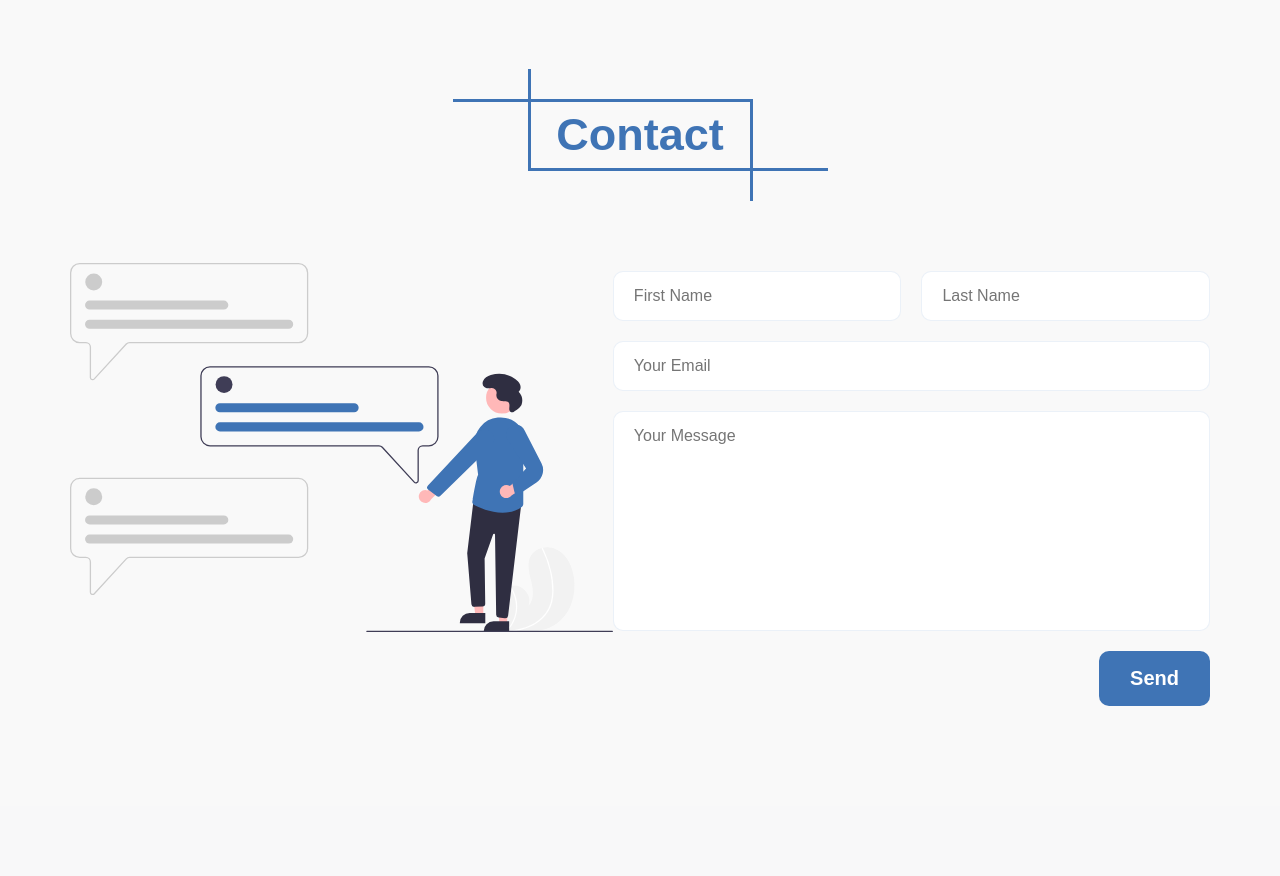
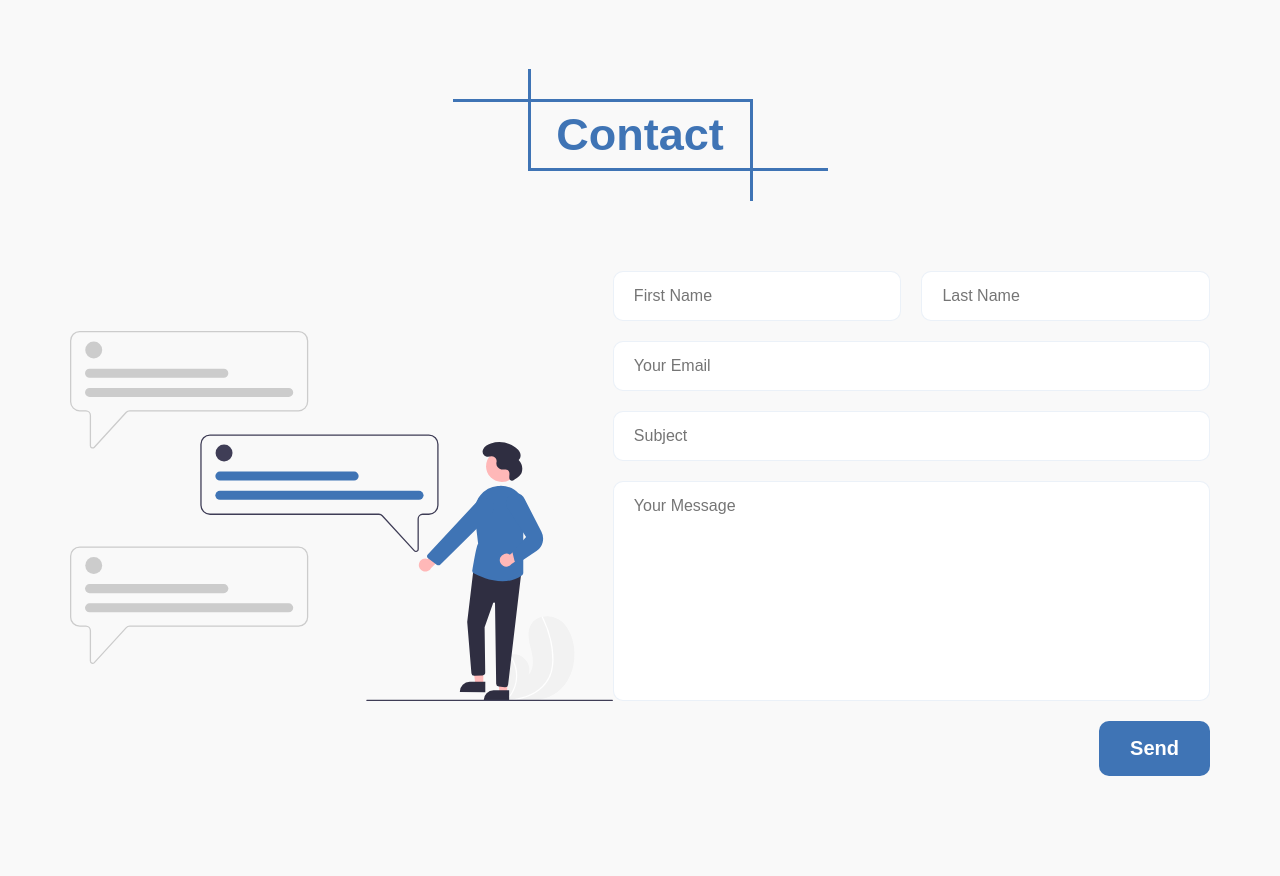
Before and after one commit to salim-atalla/Portfolio, a PHP site: page / in a window 1280 px wide. Shown: the part 3820-4696 px from the top of the page. Before the commit the page ends 4526 px from the top, so only its background shows below. Run offline with PHP 8.4, Linux system fonts and the light colour scheme.

Commit message:
Transform index.html to index.php & Add validation for the contact form

```diff
--- a/assets/css/style.css
+++ b/assets/css/style.css
@@ -1133,7 +1133,7 @@ input:focus {
 .contact .image > img {
   width: 100%;
   position: absolute;
-  bottom: -143.5px;
+  bottom: -177px;
   left: 0;
   color: var(--color-main);
 }
@@ -1166,7 +1166,8 @@ input:focus {
 .contact form #last-name {
   width: calc(50% - 10px);
 }
-.contact form #email {
+.contact form #email,
+.contact form #subject {
   width: 100%;
 }
 .contact form #message {
--- a/assets/data/projects.json
+++ b/assets/data/projects.json
@@ -76,7 +76,7 @@
     "img": "./assets/imgs/project-08.png",
     "title": "My Portfolio",
     "description": "My Portfolio is one of my favorite projects where I had created this website from scratch. I have created the design on my own and turned it into a nice responsive website.",
-    "tags": ["html", "css", "js", "api"],
+    "tags": ["html", "css", "js", "api", "php"],
     "type": "Template"
   }
 ]
--- a/assets/js/script.js
+++ b/assets/js/script.js
@@ -229,3 +229,6 @@ async function getTimePoints() {
   });
 }
 getTimePoints();
+
+// Handle contact form
+function handleContactForm() {}
--- a/index.html
+++ b/index.php
@@ -174,40 +174,7 @@
               accusamus.
             </p>
           </div>
-          <ul class="history">
-            <!-- <li class="point" data-date="2019 - 2023">
-              <h4>Point Title</h4>
-              <p>
-                Lorem ipsum dolor sit amet, consectetur adipisicing elit. Sit
-                veritatis ad iusto aut molestias sunt perferendis similique,
-                porro itaque cum architecto adipisci doloremque consectetur
-                earum temporibus accusamus tenetur iure officiis minus eos
-                impedit delectus odio omnis? Facilis, deserunt est, voluptates
-                quae, accusamus excepturi repudiandae praesentium dolorem saepe
-                sapiente ratione. Alias.
-              </p>
-            </li>
-            <li class="point" data-date="2021">
-              <h4>Point Title</h4>
-              <p>
-                Lorem ipsum, dolor sit amet consectetur adipisicing elit. Sequi
-                recusandae vitae perferendis cupiditate iure eius tenetur
-                laborum excepturi aliquam magni laboriosam, vel nostrum quaerat
-                voluptatibus commodi! Ratione voluptate totam sapiente?
-              </p>
-            </li>
-            <li class="point" data-date="2022">
-              <h4>Point Title</h4>
-              <p>
-                Lorem ipsum dolor sit amet consectetur adipisicing elit. Commodi
-                quaerat quos recusandae, facere ea, hic, porro eos voluptatem
-                quisquam ipsum maxime sequi vitae! Eos, a similique. Accusamus
-                exercitationem, repellat quam deserunt dolore debitis obcaecati
-                voluptatibus placeat ipsum ipsam repudiandae, harum repellendus.
-                Ex placeat praesentium facilis!
-              </p>
-            </li> -->
-          </ul>
+          <ul class="history"></ul>
         </div>
       </section>
       <!-- End About -->
@@ -223,7 +190,7 @@
           <div class="image">
             <img src="./assets/imgs/contact.svg" alt="Contact image" />
           </div>
-          <form action="">
+          <form action="index.php" method="POST" name="">
             <input
               type="text"
               name="first-name"
@@ -242,6 +209,12 @@
               id="email"
               placeholder="Your Email"
             />
+            <input
+              type="text"
+              name="subject"
+              id="subject"
+              placeholder="Subject"
+            />
             <textarea
               name="message"
               id="message"
@@ -258,3 +231,55 @@
     <script src="./assets/js/script.js"></script>
   </body>
 </html>
+
+
+<?php
+
+  if ($_SERVER['REQUEST_METHOD'] === "POST") {
+
+    // First Name Validation
+    if (empty($_POST['first-name'])) {
+      $firstNameError = 'First name is empty';
+    } else {
+      $firstName = $_POST['first-name'];
+    }
+
+    // Last Name Validation
+    if (empty($_POST['last-name'])) {
+      $lastNameError = 'Last name is empty';
+    } else {
+      $lastName = $_POST['last-name'];
+    }
+
+    // Email Validation
+    if (empty($_POST['email'])) {
+      $emailError = 'Email is empty';
+    } else {
+      $email = $_POST['email'];
+      // validating the email
+      if (!filter_var($email, FILTER_VALIDATE_EMAIL)) {
+        $emailError = 'Invalid email';
+      }
+    }
+
+    // Subject Validation
+    if (empty($_POST['subject'])) {
+      $subjectError = 'Subject is empty';
+    } else {
+      $subject = $_POST['subject'];
+    }
+
+    // Message Validation
+    if (empty($_POST['message'])) {
+      $messageError = 'Message is empty';
+    } else {
+      $message = $_POST['message'];
+    }
+  }
+
+  // if (isset($firstName) && isset($lastName) && isset($email) && isset($subject) && isset($message)) {
+  //   echo "firstName: " . $firstName . ", lastName: " . $lastName . "<br>";
+  //   echo "email: " . $email . "<br>";
+  //   echo "subject: " . $subject . "<br>";
+  //   echo "message: " . $message . "<br>";
+  // }
```
Also changed, not shown: 2 other files.
